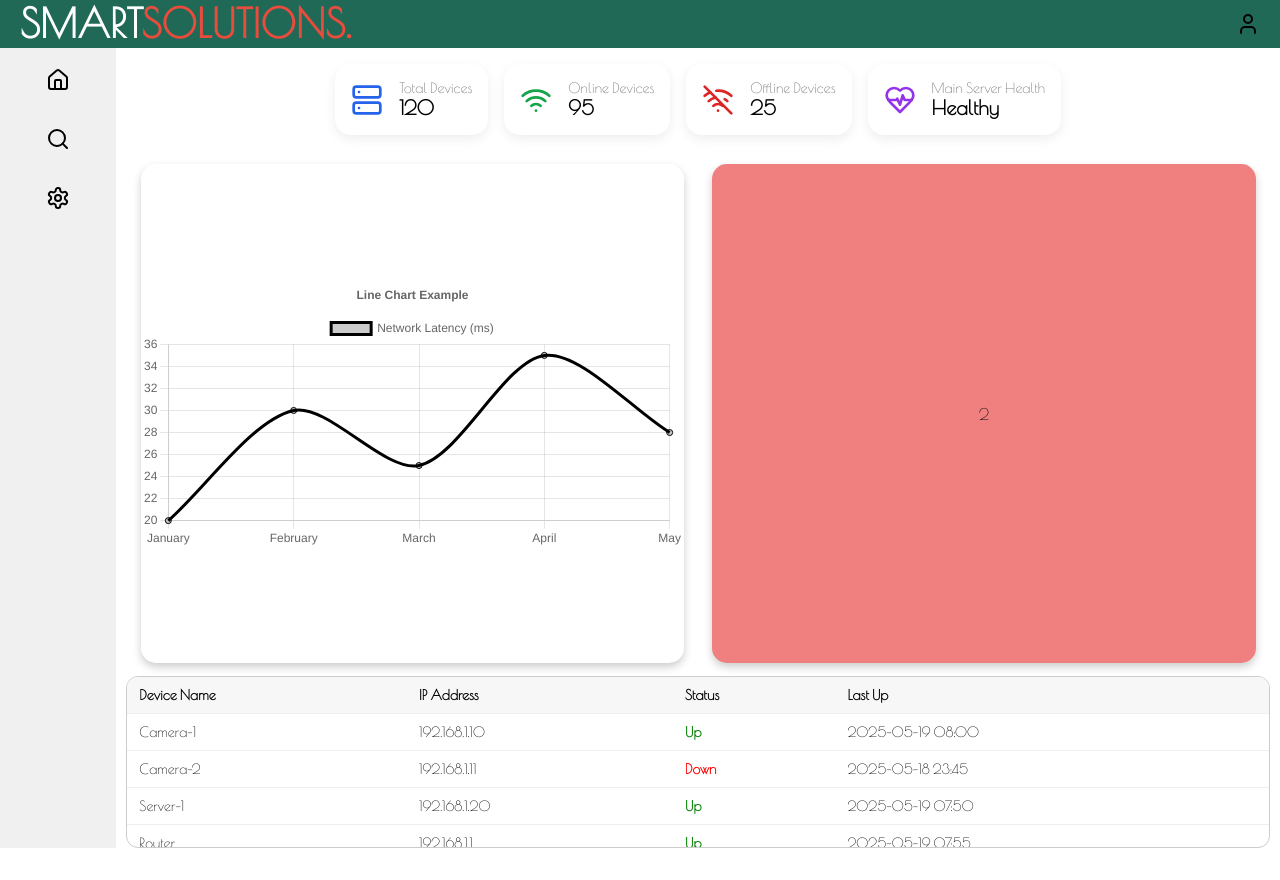
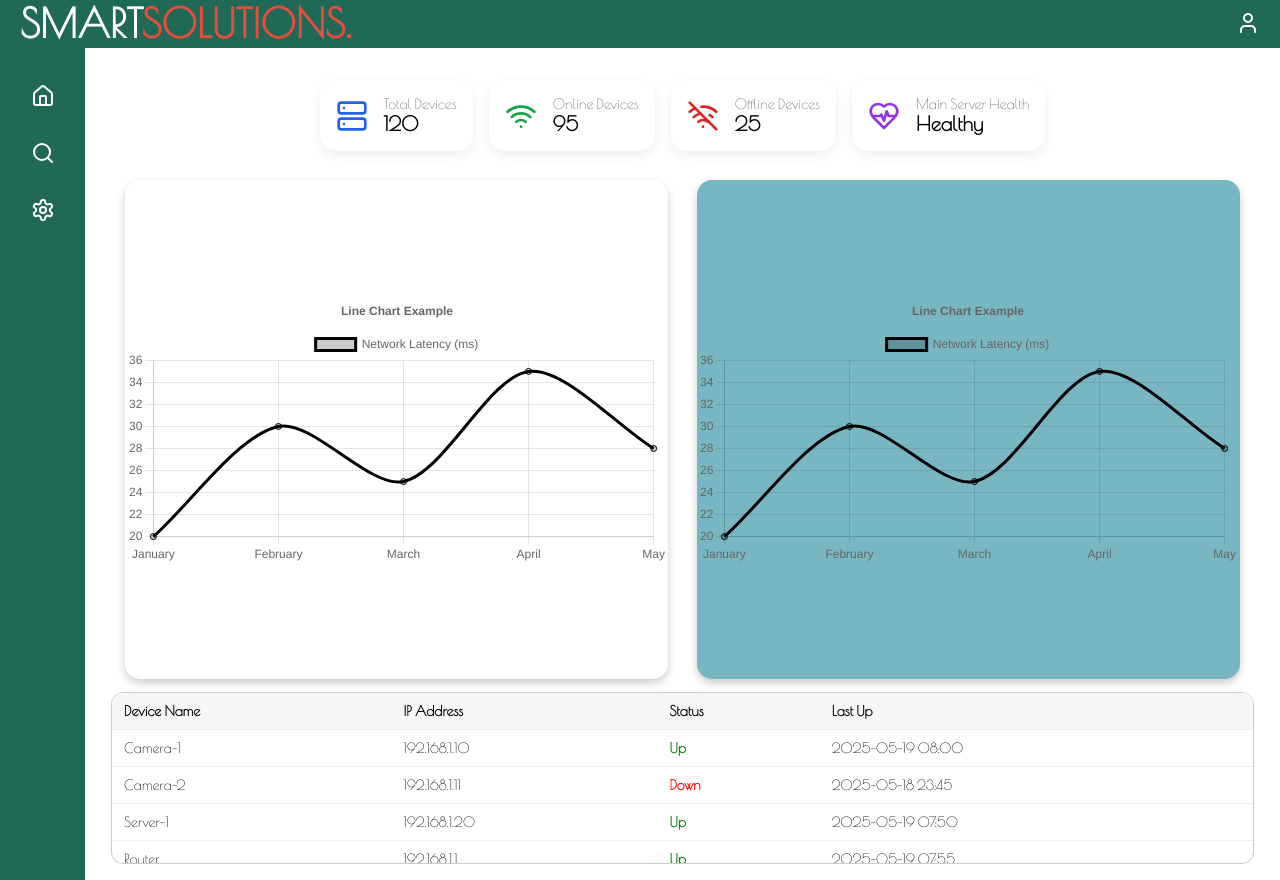
Before and after one commit to mubarkshieb/dashboard, a Next.js app: page / in a window 1280 px wide. Before the commit the page ends 848 px from the top, so only its background shows below. Built offline with nearby package versions, Linux system fonts and the light colour scheme; a web font is replaced by a local one.

Commit message:
Modifications

```diff
--- a/src/Components/Charts/Chart.module.css
+++ b/src/Components/Charts/Chart.module.css
@@ -31,7 +31,7 @@
     align-items: center;
     width: 95%;
     height: 95%;
-    background-color: lightcoral;
+    background-color: rgb(120, 183, 194);
     border-radius: 15px;
     box-shadow: 0 4px 8px rgba(0, 0, 0, 0.2);
 
--- a/src/Components/Charts/Charts.jsx
+++ b/src/Components/Charts/Charts.jsx
@@ -11,7 +11,7 @@ const Charts = () => {
                 <div className={styles.chart1}><LineChart /></div>
             </div>
             <div className={styles.right}>
-                <div className={styles.chart2}>2</div>
+                <div className={styles.chart2}><LineChart /></div>
             </div>
         </div>
     )
--- a/src/Components/Navbar/Navbar.jsx
+++ b/src/Components/Navbar/Navbar.jsx
@@ -5,7 +5,9 @@ const Navbar = () => {
     return (
         <div className={styles.container}>
             <div className={styles.logo}><text>SMART</text><span>SOLUTIONS.</span></div>
-            <User />
+            <div className={styles.icons}>
+                <User color="#ffffff" />
+            </div>
         </div>
     )
 }
--- a/src/Components/Navbar/Navbar.module.css
+++ b/src/Components/Navbar/Navbar.module.css
@@ -22,3 +22,7 @@
 .logo span {
     color: #e74c3c;
 }
+
+.icons {
+    cursor: pointer;
+}
--- a/src/Components/Sidebar/Sidebar.module.css
+++ b/src/Components/Sidebar/Sidebar.module.css
@@ -11,7 +11,7 @@
     flex-direction: column;
     justify-content: space-between;
     align-items: center;
-    gap: 2rem;
+    gap: 30px;
 }
 
 .house {
--- a/src/app/devices/[id]/page.jsx
+++ b/src/app/devices/[id]/page.jsx
@@ -9,7 +9,6 @@ export default function DevicePage({ params }) {
     if (!device) {
         return <p style={{ color: 'red' }}>Device not found.</p>;
     }
-
     return (
         <div style={{ padding: '20px' }}>
             <h1>Device Details</h1>
--- a/src/app/layout.js
+++ b/src/app/layout.js
@@ -1,5 +1,8 @@
 import { Geist, Geist_Mono } from "next/font/google";
 import "./globals.css";
+import styles from "./layout.module.css";
+import Navbar from "@/Components/Navbar/Navbar";
+import SideBar from "@/Components/Sidebar/SideBar";
 
 const geistSans = Geist({
   variable: "--font-geist-sans",
@@ -20,7 +23,17 @@ export default function RootLayout({ children }) {
   return (
     <html lang="en">
       <body className={`${geistSans.variable} ${geistMono.variable}`}>
-        {children}
+        <div className={styles.layoutContainer}>
+          <Navbar />
+          <div className={styles.mainContent}>
+            <div className={styles.sidebar}>
+              <SideBar />
+            </div>
+            <main className={styles.contentArea}>
+              {children}
+            </main>
+          </div>
+        </div>
       </body>
     </html>
   );
--- /dev/null
+++ b/src/app/layout.module.css
@@ -0,0 +1,23 @@
+.layoutContainer {
+    display: flex;
+    flex-direction: column;
+    height: 100vh;
+}
+
+.mainContent {
+    display: flex;
+    flex: 1;
+}
+
+.sidebar {
+    width: 85px;
+    background-color: #206957;
+    color: white;
+    padding: 16px;
+}
+
+.contentArea {
+    flex: 1;
+    padding: 16px;
+    overflow-y: auto;
+}
--- a/src/app/page.js
+++ b/src/app/page.js
@@ -1,16 +1,10 @@
-import Navbar from "@/Components/Navbar/Navbar";
 import styles from "./page.module.css";
-import SideBar from "@/Components/Sidebar/SideBar";
 import Middlesection from "@/Components/MiddleSection/Middlesection";
 
 export default function Home() {
   return (
     <div className={styles.contaier}>
-      <Navbar />
       <div className={styles.middlesection}>
-        <div className={styles.sidebar}>
-          <SideBar />
-        </div>
         <div className={styles.content}>
           <Middlesection />
         </div>
```
